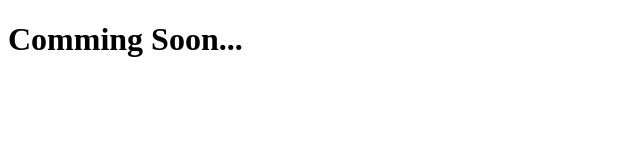
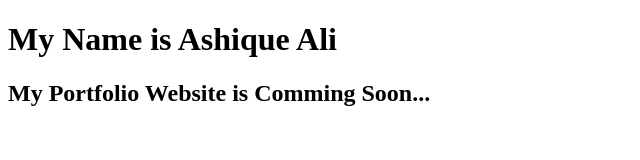
Before and after one commit to ashiqaliaslam/aalidotpro-portfolio, a plain HTML site: page index.html in a window 1280 px wide. Shown: the whole page, without its empty margins (0-640 px from the left). Drawn offline with Linux system fonts and the light colour scheme.

Commit message:
added my name

```diff
--- a/index.html
+++ b/index.html
@@ -7,6 +7,7 @@
     <title>Ashique Ali</title>
 </head>
 <body>
-    <h1>Comming Soon...</h1>
+    <h1>My Name is Ashique Ali</h1>
+    <h2>My Portfolio Website is Comming Soon...</h2>
 </body>
 </html>
```
Also changed, not shown: 1 other file.
